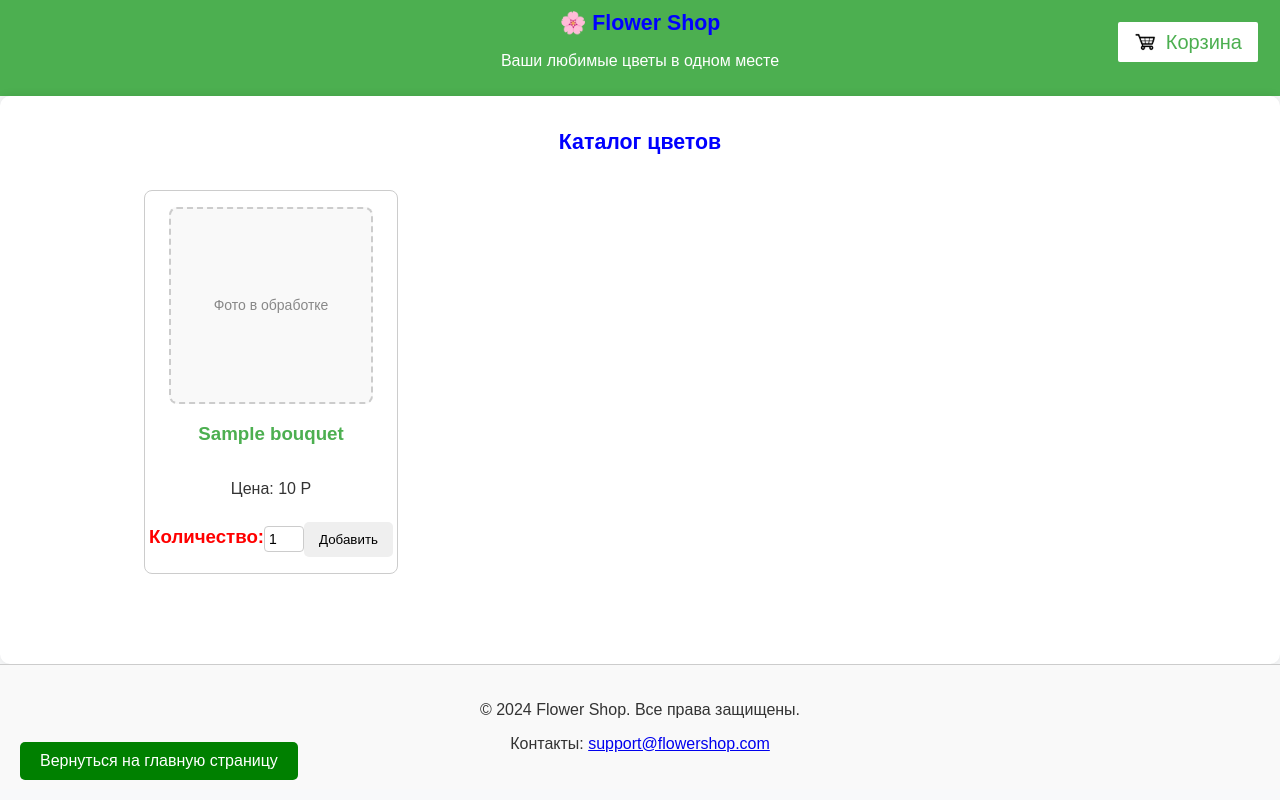
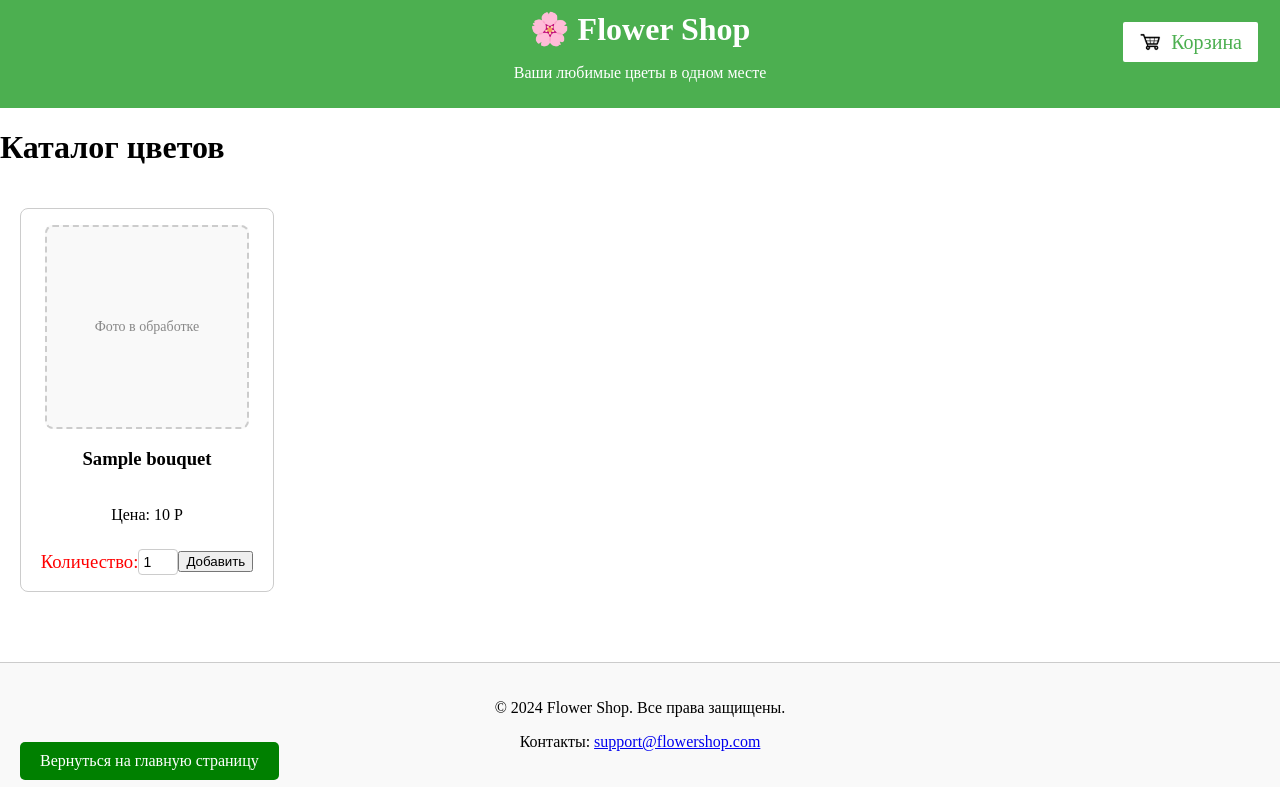
Before and after one commit to jackiechanwtf/flowers, a Flask app: template main_app/market/templates/market.html in a window 1280 px wide. Run offline with Flask 3, Linux system fonts and the light colour scheme; the template is opened without the code that fills it: most values are stand-ins (such as "Sample title", 1, 10 or a date in 2020).

Commit message:
чет по дизайну поделал и авторизацию на рут/модел

```diff
--- a/main_app/market/templates/market.html
+++ b/main_app/market/templates/market.html
@@ -1,17 +1,23 @@
-{% extends "base.html" %}
-
-{% block title %}Flower Market{% endblock %}
-
-{% block custom_styles %}
-    <link rel="stylesheet" href="/static/main.css">
-{% endblock %}
-
-{% block market %}
+<!DOCTYPE html>
+<html lang="en">
+<head>
+    <meta charset="UTF-8">
+    <meta name="viewport" content="width=device-width, initial-scale=1.0">
+    <title>{% block title %}Flower Shop{% endblock %}</title>
+    <link href="/static/main.css" rel="stylesheet" type="text/css">
+</head>
+<body>
+    <header>
+        <h1>🌸 Flower Shop</h1>
+        <p>Ваши любимые цветы в одном месте</p>
+    </header>
+        <div class="market-header">
             <h1>Каталог цветов</h1>
             <a href="/cart" class="cart-button">
                 <img src="/static/icons/cart.png" alt="Корзина">
                 Корзина
             </a>
+        </div>
 
         {% with messages = get_flashed_messages(with_categories=true) %}
         {% if messages %}
@@ -25,7 +31,7 @@
         {% endif %}
         {% endwith %}
 
-    <div class="container">
+        <div class="market-container">
             {% for bouquet in bouquets %}
             <div class="card">
                 {% if bouquet['image_exists'] %}
@@ -45,6 +51,12 @@
                 </form>
             </div>
             {% endfor %}
+        </div>
+
         <a href="/" class="back-button">Вернуться на главную страницу</a>
-    </div>
-{% endblock %}
+<footer>
+        <p>&copy; 2024 Flower Shop. Все права защищены.</p>
+        <p>Контакты: <a href="mailto:support@flowershop.com">support@flowershop.com</a></p>
+    </footer>
+</body>
+</html>
--- a/main_app/static/main.css
+++ b/main_app/static/main.css
@@ -1,14 +1,3 @@
-/* Заголовки */
-h1 {
-    font-size: 16pt;
-    color: blue;
-    font-weight: bold;
-}
-
-h2 {
-    font-size: 14pt;
-    color: red;
-}
 
 label {
     font-size: 14pt;
@@ -44,27 +33,34 @@
 }
 
 /* Стили для контейнера с карточками */
-.container {
-    display: flex;
-    flex-wrap: wrap;
-    gap: 16px;
-    justify-content: space-between;
-    align-items: stretch; /* Выравниваем элементы по высоте */
+.market-container {
+    display: grid;                  /* Используем grid вместо flex */
+    grid-template-columns: repeat(5, 1fr);  /* 5 колонок с равной шириной */
+    gap: 16px;                      /* Отступы между элементами */
+    justify-items: center;          /* Центрируем элементы по горизонтали */
+    align-items: stretch;           /* Растягиваем карточки по высоте */
+    padding: 20px;
     padding-top: 20px;
     padding-bottom: 70px;
 }
+
 /* Стиль для карточки */
 .card {
     border: 1px solid #ccc;
     border-radius: 8px;
-    width: 220px; /* Устанавливаем фиксированную ширину карточки */
+    width: 220px;                   /* Фиксированная ширина карточки */
     padding: 16px;
     text-align: center;
     display: flex;
     flex-direction: column;
     justify-content: space-between; /* Выравнивание содержимого по высоте */
-    align-items: center ;
-    height: 350px; /* Устанавливаем одинаковую высоту для всех карточек */
+    align-items: center;
+    height: 350px;                  /* Одинаковая высота для всех карточек */
+}
+
+/* Дополнительно: уточните размер шрифта для карточек */
+.card h3 {
+    font-size: 14pt;
 }
 
 
@@ -198,3 +194,27 @@
     border-color: #f5c6cb;
     color: #721c24;
 }
+
+header {
+    background-color: #4caf50;
+    color: white;
+    padding: 10px 0;
+    text-align: center;
+}
+footer {
+    position: relative;  /* Обычное позиционирование */
+    padding: 20px;
+    text-align: center;
+    background-color: #f9f9f9;
+    border-top: 1px solid #ccc;
+}
+html, body {
+    margin: 0;
+    padding: 0;
+    box-sizing: border-box;
+    width: 100%;
+}
+
+header h1 {
+    margin: 0;
+}
```
Also changed, not shown: main_app/auth/model.py (added, +57 -0 lines), main_app/auth/route.py (+11 -41 lines), main_app/static/test.css (+34 -7 lines). Lines whose indentation alone changed are shown as unchanged.
